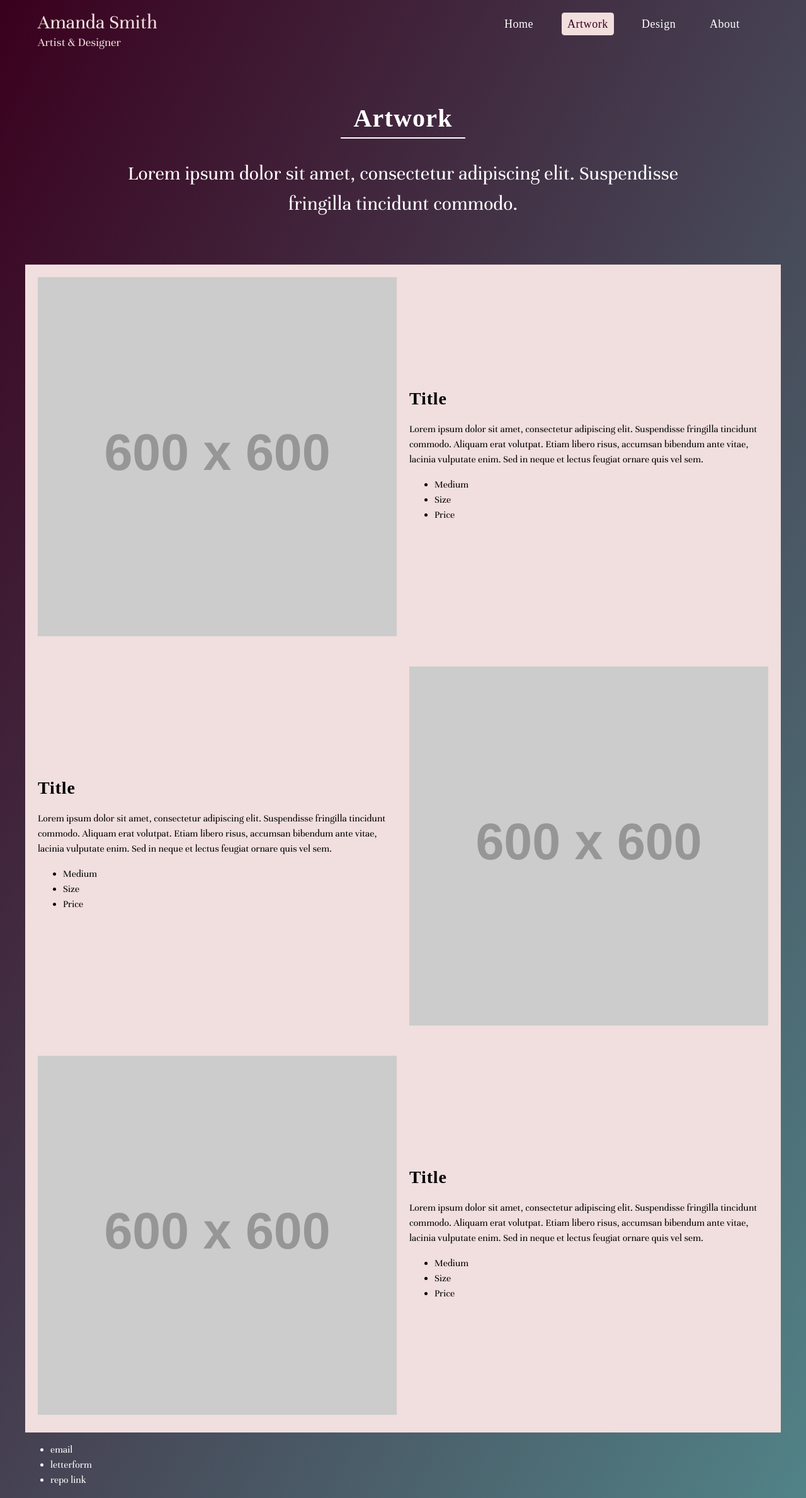
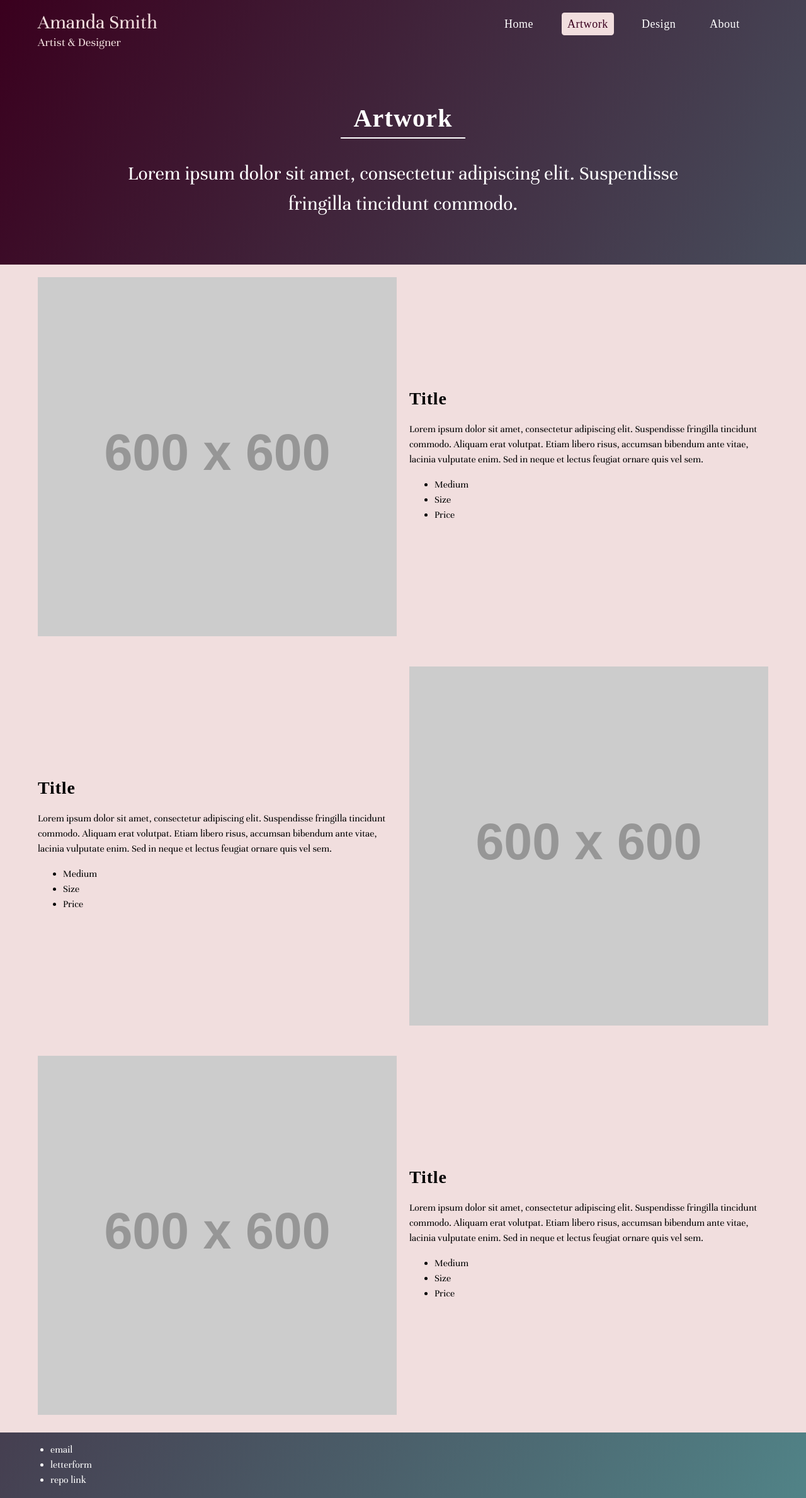
Before and after one commit to asmithorn/asmithorn.github.io, a Jekyll site: the page built from artwork/index.html, in a window 1280 px wide. Shown: the whole page at 63% size. Built offline with Jekyll 4.4.1, drawn with Linux system fonts in a browser that asks for light colours; some web fonts are replaced.

Commit message:
altering bg

```diff
--- a/artwork/index.html
+++ b/artwork/index.html
@@ -14,8 +14,8 @@
 
 
 
-<div class="o-row o-row--1200 u-bg--pink u-color--black">
-  <section class="o-two-col u-padding--20">
+<div class="o-row u-bg--pink u-color--black">
+  <section class="o-row--1200 o-two-col u-padding--20">
     <div class="o-two-col__left">
       <img src="https://via.placeholder.com/600.jpg?text=artwork" alt=""/>
     </div>
@@ -30,7 +30,7 @@
     </div>
   </section>
 
-  <section class="o-two-col u-padding--20">
+  <section class="o-row--1200 o-two-col u-padding--20">
     <div class="o-two-col__right">
       <img src="https://via.placeholder.com/600.jpg?text=artwork" alt=""/>
     </div>
@@ -45,7 +45,7 @@
     </div>
   </section>
 
-  <section class="o-two-col u-padding--20">
+  <section class="o-row--1200 o-two-col u-padding--20">
       <div class="o-two-col__left">
         <img src="https://via.placeholder.com/600.jpg?text=artwork" alt=""/>
       </div>
```
